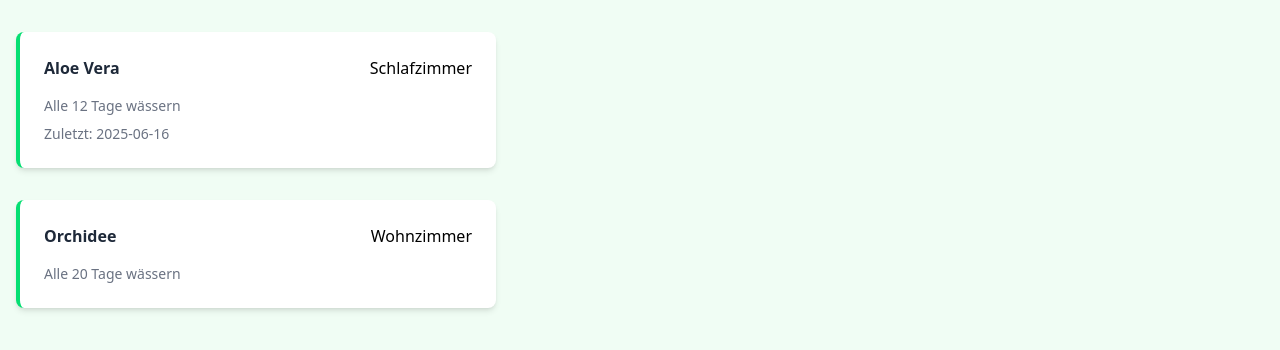
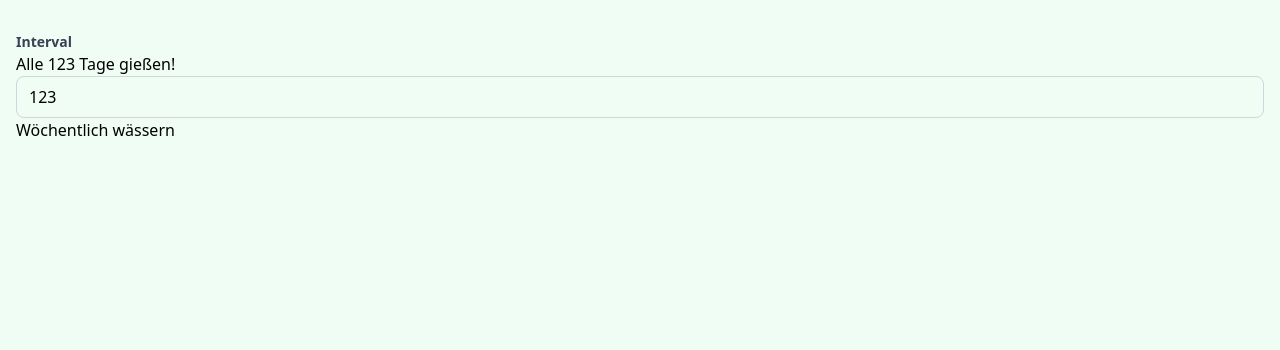
Before and after one commit to nilshartmann-workshops/2025-06-30-react, a React (Vite) app in the folder workspace/: page / in a window 1280 px wide. Shown: the top 350 px of the page. Built offline with nearby package versions, Linux system fonts and the light colour scheme.

Commit message:
4: State

```diff
--- /dev/null
+++ b/workspace/AUFGABEN/04_state.md
@@ -0,0 +1,49 @@
+# State (Zustand) von Komponenten
+
+# Dateien
+
+- src/components/App.tsx
+- src/components/IntervalSelector.tsx (anlegen!)
+
+# Aufgabe
+
+- Baue eine neue Komponente, mit der man ein Interval (z.B. von Tagen) auswählen kann
+
+# Schritte
+
+1. Lege die neue Komponente `IntervalSlider` in der Datei `src/components/IntervalSlider.tsx` an
+2. Erzeuge einen `state` in der Komponente (vom TypeScript Type `number`), der initial auf `1` gesetzt ist
+3. Render ein `input`-Field zur Nummerneingabe (`type="number"`) und verknüpfe es mit dem State
+    - Achtung! Der Wert (`value`) im `onChange`-Ereignis ist immer ein
+      `string`. Du musst den Wert also vor dem Setzen in den State in eine `number` konvertieren
+    - Zeige ein Label an (z.B. "Interval" oder "Gießinterval")
+4. Render den `IntervalSlider` in der `App`-Komponente
+    - Die bisherigen Komponenten kannst du auskommentieren
+    - Wir stecken das später alles "richtig" zusammen, jetzt ist die `App`-Komponente erstmal nur Spielwiese zum testen
+5. Optimiere den `IntervalSlider`, z.B.:
+    - Zeig den gewählten Interval in "lesbarer" Form an ("Alle X Tage gießen")
+    - Füge Buttons hinzu, mit denen man bestimmte Intervalle per Klick setzen kann (z.B. "täglich", "wöchentlich")
+6. **Optional**: Kannst du in der `App`-Komponente einen `button` einfügen, mit dem Du den `IntervalSlider` ein- und ausblenden kannst?
+    - Du brauchst auch dafür einen State...
+    - was passiert mit dem Wert, der im `IntervalSlider` ausgewählt wurde, wenn du die Komponente ein- bzw. wieder ausblendest mit deinem Button?
+7. **Optional**: Baue für die Anzeige der "lesbaren" Meldung eine eigene Komponente (direkt in `IntervalSlider.tsx`)
+    - Welche Properties würdes dafür übergeben?
+
+
+# Material
+
+- JavaScript:
+    - Konvertieren eines Strings per Number constructor: https://developer.mozilla.org/en-US/docs/Web/JavaScript/Reference/Global_Objects/Number/Number
+        - oder per `parseInt`: https://developer.mozilla.org/en-US/docs/Web/JavaScript/Reference/Global_Objects/parseInt
+    - Arrow-Funktionen: https://developer.mozilla.org/en-US/docs/Web/JavaScript/Reference/Functions/Arrow_functions
+    - Arrow-Funktionen (aus meinen Workshop-Slides zu dem Thema): https://nilshartmann-workshops.github.io/2025-06-13-js-ts-intro/js-grundlagen.html#/arrow-functions
+
+* React
+    * React State: https://react.dev/learn/state-a-components-memory
+        * insbesondere: https://react.dev/learn/state-a-components-memory#adding-a-state-variable
+    * useState: https://react.dev/reference/react/useState
+      * TypeScript Doku für React: https://react.dev/learn/typescript
+    * Event Handler: https://react.dev/learn/responding-to-events#adding-event-handlers
+    * Properties von HTML Elementen (built-in browser components): https://react.dev/reference/react-dom/components/common
+    * Type für das ChangeEvent: `ChangeEvent<HTMLInputElement>`
+      * `const handleEvent = (e: ChangeEvent<HTMLInputElement) => { /* ... */ }`
--- a/workspace/src/components/App.tsx
+++ b/workspace/src/components/App.tsx
@@ -1,6 +1,7 @@
 import PlantCard from "./PlantCard.tsx";
 import { Plant } from "../types.ts";
 import PlantCardList from "./PlantCardList.tsx";
+import IntervalSelector from "./IntervalSelector.tsx";
 
 const allPlants = [
   {
@@ -22,7 +23,9 @@ export default function App() {
   return (
     <div className={"AppContainer"}>
 
-      <PlantCardList plants={allPlants} />
+      <IntervalSelector />
+
+      {/*<PlantCardList plants={allPlants} />*/}
       {/*<PlantCard*/}
       {/*  location="Wohnzimmer"*/}
       {/*  lastWatered="morgen"*/}
--- /dev/null
+++ b/workspace/src/components/IntervalSelector.tsx
@@ -0,0 +1,51 @@
+import { ChangeEvent, useState } from "react";
+// 1. Render Phase
+// (...)
+// 3. Event Listener Phase
+
+// 101 | setInterval
+export default function IntervalSelector() {
+
+  // State (Zustand)  -> Model
+  // const state = useState(100); // Tuple
+  // const interval = state[0];
+  // const setInterval = state[1];
+
+  // (Map, Set, Class), function) <--abgeraten!  function Verboten!!
+  //  {}, []
+
+  // const map = new Map();
+  // map.set("interval", 100)
+  //
+  // //
+  // setInterval(map.set("interval", 101))
+
+  // Array Destrucutring
+  const [ intervalValue, setIntervalValue ] = useState<number>(123) // 101
+  // const [ persons, setPersons ] = useState<Person[]>([]) // 101
+  // const [ wateredAt, setWateredAt ] = useState<string|null>(null);
+  // console.log("Interval", intervalValue);
+  //....
+  // useMemo bzw. useCallback
+  //   React Compiler (RC) <--- neu
+
+  // const handleIntervalValueChange = (e: ChangeEvent<HTMLInputElement>) => {
+  function handleIntervalValueChange(e: ChangeEvent<HTMLInputElement>) {
+      const newInterval = parseInt(e.target.value);
+      setIntervalValue(newInterval)
+  }
+
+  // MeineKomponente::handleIntervalValueChange
+
+  return <div>
+    <label>Interval </label>
+    <p>Alle {intervalValue} Tage gießen! </p>
+    <input type={"number"} value={intervalValue}
+      onChange={ handleIntervalValueChange }
+    />
+    {intervalValue < 1 && <p>Pflanzen mind. 1 Tag wässern</p>}
+    <button onClick={ () => setIntervalValue(7)}>
+      Wöchentlich wässern
+    </button>
+  </div>
+}
--- a/workspace/src/components/PlantCard.tsx
+++ b/workspace/src/components/PlantCard.tsx
@@ -29,6 +29,9 @@ type PlantCardProps = {
 // View
 // JSX
 
+
+
+// const PlantCard2: React.FC<PlantCardProps> = (props) => {
 // export default function PlantCard({ wateringInterval, name, lastWatered, location}: PlantCardProps) {
 export default function PlantCard(props: PlantCardProps) {
   // if (props.lastWatered !== undefined) { // type narrowing
@@ -89,6 +92,9 @@ export default function PlantCard(props: PlantCardProps) {
   </div>;
 }
 
+// PlantCard.displayName = "Meine Pflanzen Karte";
+
+// export default PlantCard2;
 // export function Abc() {}
 export let person = "...";
 
```
